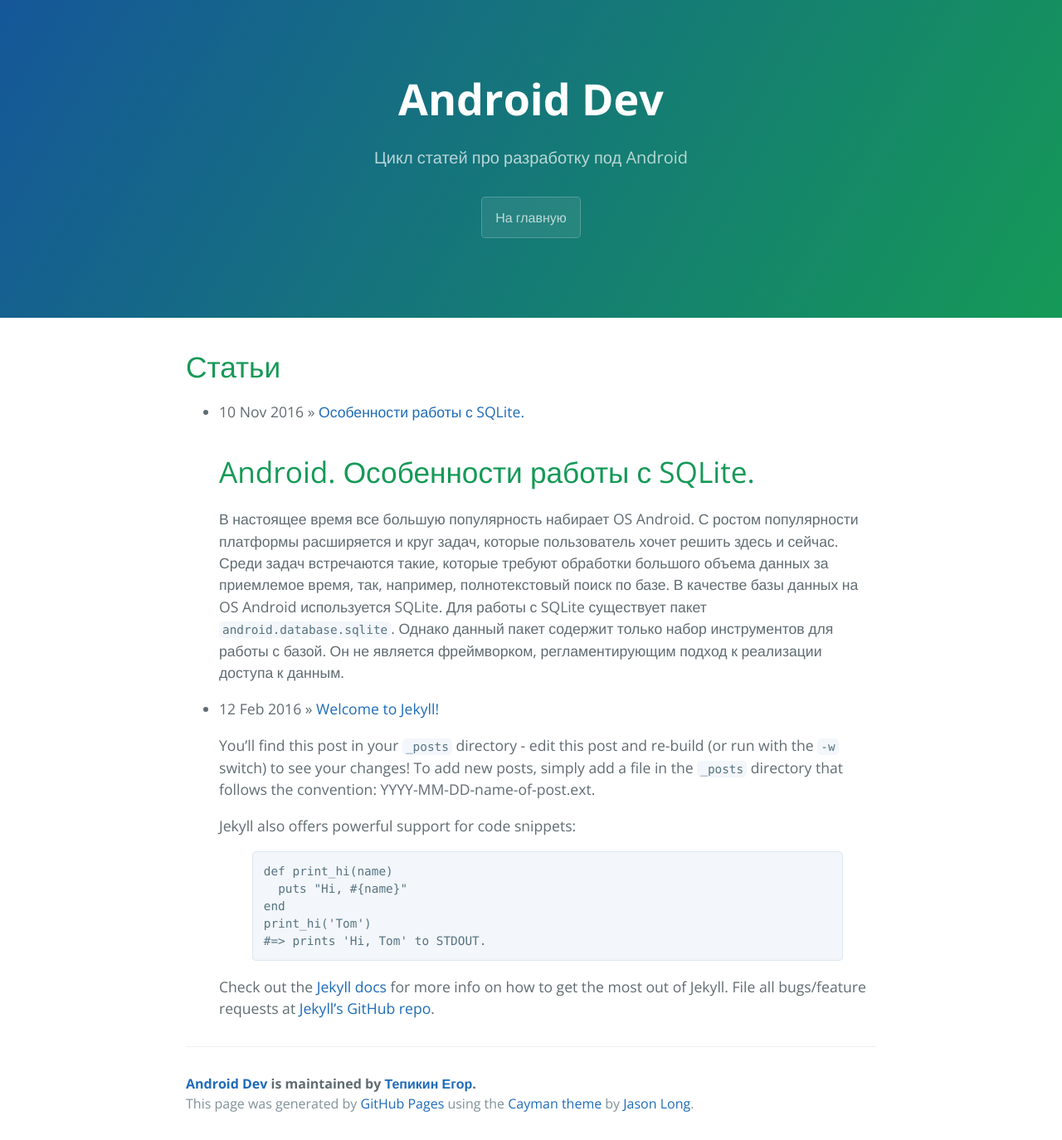
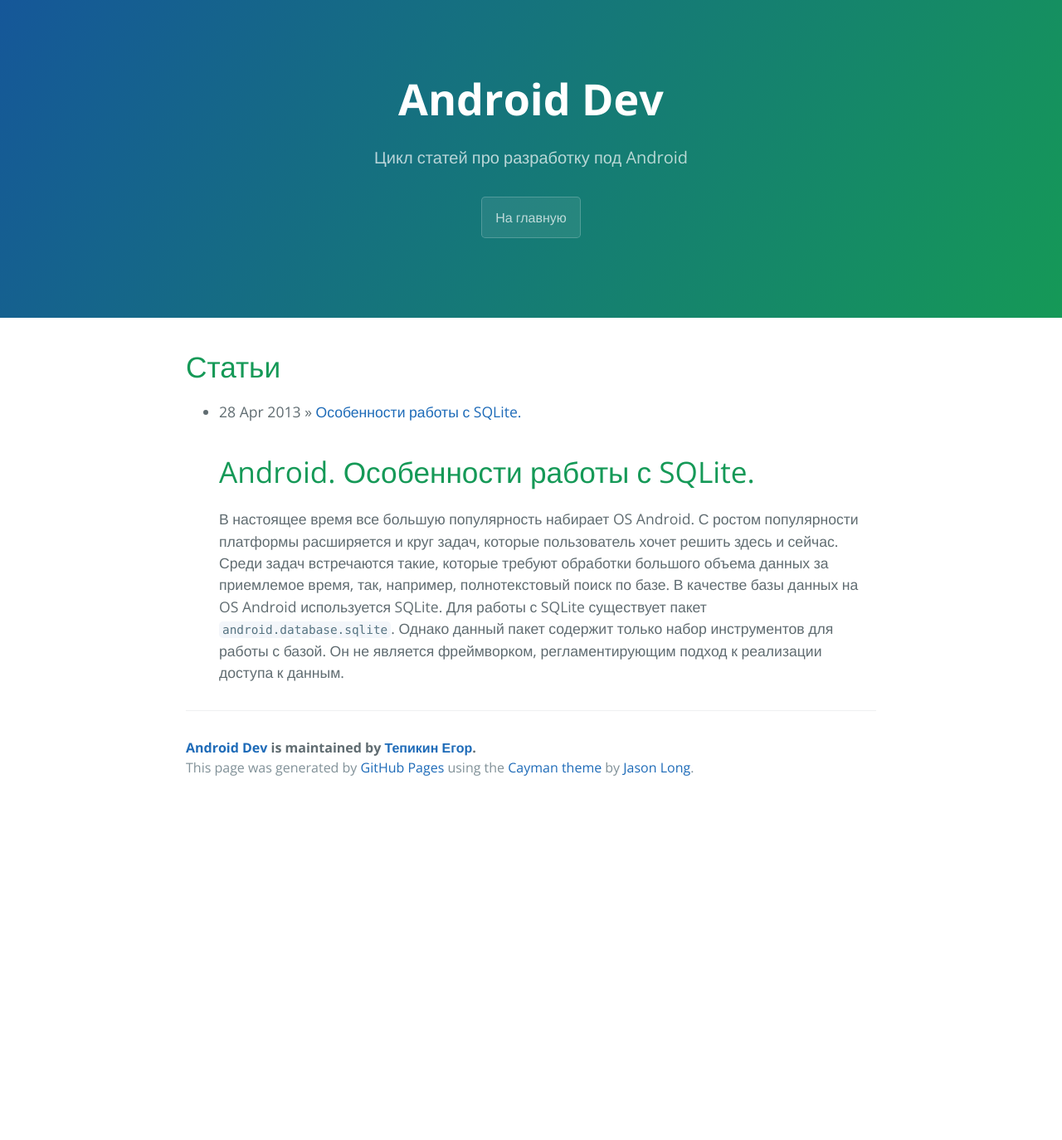
Before and after one commit to tepikin/tepikin.github.io, a Jekyll site: the page built from index.html, in a window 1280 px wide. Shown: the whole page at 83% size. Built offline with Jekyll 4.4.1, drawn with Linux system fonts in a browser that asks for light colours; the list of posts is cut into pages by our own code; after the commit the page ends 969 px from its top, so only the background shows below that.

Commit message:
style changed

```diff
--- a/_posts/2016-11-10-sqlite.markdown
+++ b/_posts/2013-04-28-sqlite.markdown
@@ -2,7 +2,7 @@
 layout: post
 title:  "Особенности работы с SQLite."
 tagline:  "Особенности работы с SQLite."
-date:   2016-11-10 17:50:00
+date:   2013-04-28 17:50:00
 categories: main
 ---
 
--- a/_posts/2016-02-12-sample-content.markdown
+++ /dev/null
@@ -1,24 +0,0 @@
----
-layout: default
-title:  "Welcome to Jekyll!"
-date:   2016-02-12 17:50:00
-categories: main
----
-
-You'll find this post in your `_posts` directory - edit this post and re-build (or run with the `-w` switch) to see your changes!
-To add new posts, simply add a file in the `_posts` directory that follows the convention: YYYY-MM-DD-name-of-post.ext.
-
-Jekyll also offers powerful support for code snippets:
-
-{% highlight ruby %}
-def print_hi(name)
-  puts "Hi, #{name}"
-end
-print_hi('Tom')
-#=> prints 'Hi, Tom' to STDOUT.
-{% endhighlight %}
-
-Check out the [Jekyll docs][jekyll] for more info on how to get the most out of Jekyll. File all bugs/feature requests at [Jekyll's GitHub repo][jekyll-gh].
-
-[jekyll-gh]: https://github.com/mojombo/jekyll
-[jekyll]:    http://jekyllrb.com
```
